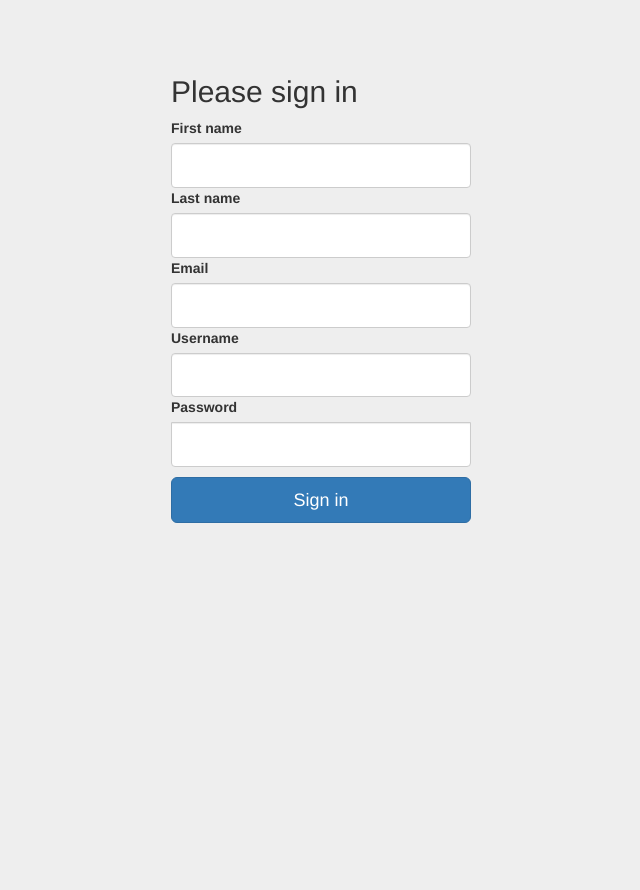
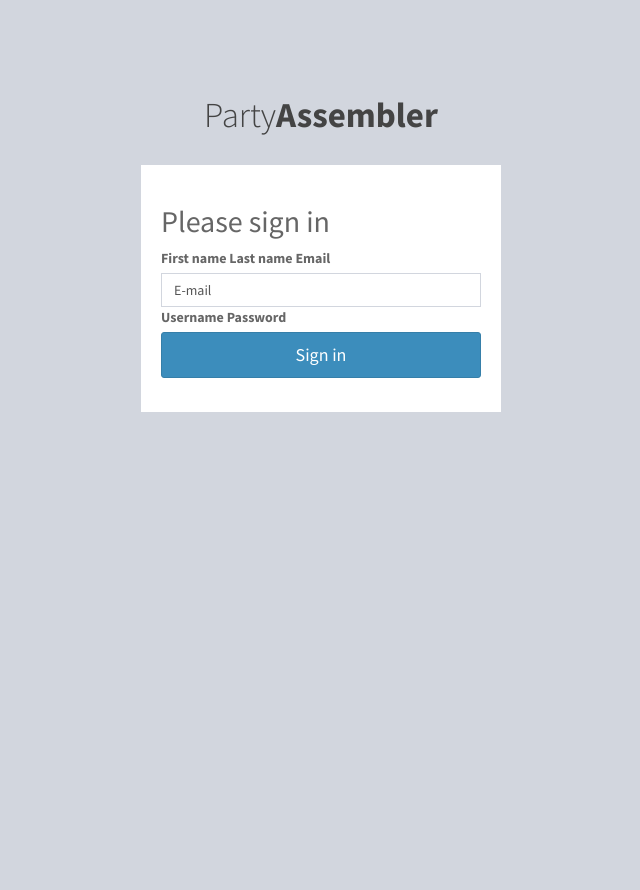
Before and after one commit to Trollador/PrjWeb, a Django app: template PartyAssembler/templates/PartyAssembler/register.html in a window 1280 px wide. Shown: the whole page, without its empty margins (319-959 px from the left). Before the commit the page ends 523 px from the top, so only its background shows below. Run offline with Django 3.2, Linux system fonts and the light colour scheme; the template is opened without the code that fills it: values that come from a table or form of the project are taken from there, others are empty; some libraries are stand-ins or nearby versions.

Commit message:
Adicionado Registro e Autenticação ao projeto, mudança de layout da index, e criação das páginas de login e registro

```diff
--- a/PartyAssembler/admin.py
+++ b/PartyAssembler/admin.py
@@ -1,6 +1,5 @@
 from django.contrib import admin
 from .models import Registro_usuario
-from .models import Perfil_usuario
 from .models import Jogos
 from .models import ta_joga
 from .models import Participa
@@ -8,7 +7,6 @@ from .models import Times
 
 
 admin.site.register(Registro_usuario)
-admin.site.register(Perfil_usuario)
 admin.site.register(Jogos)
 admin.site.register(ta_joga)
 admin.site.register(Participa)
--- a/PartyAssembler/forms.py
+++ b/PartyAssembler/forms.py
@@ -1,34 +1,26 @@
 # -*- coding: utf-8 -*-
 from django.forms import ModelForm
 from django import forms
-from django.contrib.auth.models import User
+from .models import Registro_usuario
 
-class UserModelForm(forms.ModelForm):
+
+class RegisterForm(forms.ModelForm):
     class Meta:
-        model = User
-        fields = ['first_name','last_name','email','username','password']
+        model = Registro_usuario
+        fields = ['nome','apelido','dta_nasc','email','senha']
         widgets = {
-            'first_name': forms.TextInput(attrs={'class': 'form-control','maxlength': 255}),
-            'last_name': forms.TextInput(attrs={'class': 'form-control','maxlength': 255}),
+            'nome': forms.TextInput(attrs={'class': 'form-control','maxlength': 255, 'placeholder': 'Nome'}),
+            'apelido': forms.TextInput(attrs={'class': 'form-control','maxlength': 255}),
             'email': forms.TextInput(attrs={'class': 'form-control','maxlength': 255}),
-            'username': forms.TextInput(attrs={'class': 'form-control','maxlength': 255}),
-            'password': forms.PasswordInput(attrs={'class':'form-control','maxlength': 255}),
+            'dta_nasc': forms.TextInput(attrs={'class': 'form-control','maxlength': 10}),
+            'senha': forms.PasswordInput(attrs={'class':'form-control','maxlength': 255}),
         }
 
-        error_messages = {
-            'first_name': {
-                'required': 'Campo obrigatório'
-            },
-            'last_name': {
-                'required': 'Campo obrigatório'
-            },
-            'email': {
-                'required': 'Campo obrigatório'
-            },
-            'username': {
-                'required': 'Campo obrigatório'
-            },
-            'password': {
-                'required': 'Campo obrigatório'
-            },
+class LoginForm(forms.ModelForm):
+    class Meta:
+        model = Registro_usuario
+        fields = ['apelido','senha']
+        widgets = {
+            'apelido': forms.TextInput(attrs={'class': 'form-control','maxlength': 255}),
+            'senha': forms.PasswordInput(attrs={'class':'form-control','maxlength': 255}),
         }
--- a/PartyAssembler/models.py
+++ b/PartyAssembler/models.py
@@ -2,16 +2,13 @@ from django.db import models
 
 # Create your models here.
 class Registro_usuario(models.Model):
- email=models.CharField(max_length=200, default='E-mail')
- nome=models.CharField(max_length=50, default='Nome')
- senha=models.CharField(max_length=10, default='Senha')
-
-class Perfil_usuario(models.Model):
- dta_nasc=models.DateTimeField
- nicks=models.TextField
- extras=models.TextField
- apelido=models.CharField(max_length=20, default='Apelido')
- nme_reg_usr=models.ForeignKey(Registro_usuario)
+ email=models.CharField(max_length=200, default="E-mail")
+ nome=models.CharField(max_length=50, default="Name")
+ senha=models.CharField(max_length=10, default="Password")
+ dta_nasc=models.CharField(max_length=10, default="Date")
+ nicks=models.TextField(default="Nicknames")
+ extras=models.TextField(default="Extras")
+ apelido=models.CharField(max_length=20, default="Nickname")
 
 class Jogos(models.Model):
  nome=models.CharField(max_length=50, default='Nome')
@@ -19,7 +16,7 @@ class Jogos(models.Model):
 
 class ta_joga (models.Model):
  nome_jogo=models.ForeignKey(Jogos)
- apelido_pf_usr=models.ForeignKey(Perfil_usuario)
+ apelido_pf_usr=models.ForeignKey(Registro_usuario)
  rank=models.IntegerField()
  nivel=models.IntegerField()
  #id_joga=models.IntegerField()
@@ -31,5 +28,5 @@ class Times(models.Model):
 
 class Participa(models.Model):
 # id_part=models.IntegerField(default='1')
- apelido_usr=models.ForeignKey(Perfil_usuario)
+ apelido_usr=models.ForeignKey(Registro_usuario)
  nme_time=models.ForeignKey(Times)
--- a/PartyAssembler/static/dist/css/signin.css
+++ /dev/null
@@ -1,40 +0,0 @@
-body {
-  padding-top: 40px;
-  padding-bottom: 40px;
-  background-color: #eee;
-}
-
-.form-signin {
-  max-width: 330px;
-  padding: 15px;
-  margin: 0 auto;
-}
-.form-signin .form-signin-heading,
-.form-signin .checkbox {
-  margin-bottom: 10px;
-}
-.form-signin .checkbox {
-  font-weight: normal;
-}
-.form-signin .form-control {
-  position: relative;
-  height: auto;
-  -webkit-box-sizing: border-box;
-     -moz-box-sizing: border-box;
-          box-sizing: border-box;
-  padding: 10px;
-  font-size: 16px;
-}
-.form-signin .form-control:focus {
-  z-index: 2;
-}
-.form-signin input[type="email"] {
-  margin-bottom: -1px;
-  border-bottom-right-radius: 0;
-  border-bottom-left-radius: 0;
-}
-.form-signin input[type="password"] {
-  margin-bottom: 10px;
-  border-top-left-radius: 0;
-  border-top-right-radius: 0;
-}
--- a/PartyAssembler/templates/PartyAssembler/index.html
+++ b/PartyAssembler/templates/PartyAssembler/index.html
@@ -84,7 +84,8 @@
       <div>
         <h1><spam>Party<b>Assembler</b></spam><h1>
           <p class="lead">Monte seu time para seus jogos preferidos, conheça novas pessoas.</p>
-          <button type="button" class="btn bg-orange margin btn-lg" data-toggle="modal" data-target="#Modal">Começar</button>
+          <button type="button" class="btn bg-orange margin btn-lg">Entrar</button>
+          <button type="button" class="btn bg-red margin btn-lg">Registrar</button>
       </div>
     </div>
   </div>
--- a/PartyAssembler/templates/base.html
+++ b/PartyAssembler/templates/base.html
@@ -1,38 +1,48 @@
 {% load staticfiles %}
-<!DOCTYPE html>
-<html lang="en">
+<html>
 <head>
   <meta charset="utf-8">
   <meta http-equiv="X-UA-Compatible" content="IE=edge">
-    <meta name="viewport" content="width=device-width, initial-scale=1">
-    <!-- The above 3 meta tags *must* come first in the head; any other head content must come *after* these tags -->
-    <meta name="description" content="">
-    <meta name="author" content="">
-    <link rel="icon" href="../../favicon.ico">
-
-    <title>Signin Template for Bootstrap</title>
-
-    <!-- Bootstrap core CSS -->
-    <link href="{% static 'bootstrap/css/bootstrap.min.css' %}" rel="stylesheet">
-
-
-
-    <!-- Custom styles for this template -->
-    <link href="{% static 'dist/css/signin.css' %}" rel="stylesheet">
-
-
-    <!-- HTML5 shim and Respond.js for IE8 support of HTML5 elements and media queries -->
+  <title>PartyAssembler| Games</title>
+  <!-- Tell the browser to be responsive to screen width -->
+  <meta content="width=device-width, initial-scale=1, maximum-scale=1, user-scalable=no" name="viewport">
+  <!-- Bootstrap 3.3.6 -->
+  <link rel="stylesheet" href="{% static 'bootstrap/css/bootstrap.min.css' %}">
+  <!-- Font Awesome -->
+  <link rel="stylesheet" href="https://cdnjs.cloudflare.com/ajax/libs/font-awesome/4.5.0/css/font-awesome.min.css">
+  <!-- Ionicons -->
+  <link rel="stylesheet" href="https://cdnjs.cloudflare.com/ajax/libs/ionicons/2.0.1/css/ionicons.min.css">
+  <!-- Theme style -->
+  <link rel="stylesheet" href="{% static 'dist/css/AdminLTE.min.css' %}">
+  <!-- AdminLTE Skins. Choose a skin from the css/skins
+  folder instead of downloading all of them to reduce the load. -->
+  <!--CSS personalizado-->
+  <link rel="stylesheet" href="{% static 'dist/css/style.css' %}">
+  <!-- HTML5 Shim and Respond.js IE8 support of HTML5 elements and media queries -->
+  <!-- WARNING: Respond.js doesn't work if you view the page via file:// -->
   <!--[if lt IE 9]>
   <script src="https://oss.maxcdn.com/html5shiv/3.7.3/html5shiv.min.js"></script>
   <script src="https://oss.maxcdn.com/respond/1.4.2/respond.min.js"></script>
   <![endif]-->
 </head>
+<body class="hold-transition register-page">
+<div class="register-box">
+  <div class="register-logo">
+    <a href="../../index2.html">Party<b>Assembler</b></a>
+  </div>
 
-  <body>
+  <div class="register-box-body">
 
-    <div class="container">
     {% block content %}
     {% endblock %}
-    </div> <!-- /container -->
+  </div>
+  <!-- /.form-box -->
+</div>
+<!-- /.register-box -->
+
+<!-- jQuery 2.2.3 -->
+<script src="{% static 'plugins/jQuery/jquery-2.2.3.min.js' %}"></script>
+<!-- Bootstrap 3.3.6 -->
+<script src="{% static 'bootstrap/js/bootstrap.min.js' %}"></script>
+<!-- iCheck -->
 </body>
-</html>
--- a/PartyAssembler/urls.py
+++ b/PartyAssembler/urls.py
@@ -1,7 +1,10 @@
-from django.conf.urls import url
+from django.conf.urls import include, url
 from . import views
 
+
 urlpatterns = [
-    url(r'^$', views.home),
-    url(r'^register$', views.register, name="register")
+     url(r'^$', views.home),
+     url(r'^register/$', views.register, name="register"),
+     url(r'^login/$', views.do_login, name="login"),
+     url(r'^logout/$', views.do_logout, name="logout"),
 ]
--- a/PrjWeb/settings.py
+++ b/PrjWeb/settings.py
@@ -38,6 +38,7 @@ INSTALLED_APPS = [
     'django.contrib.messages',
     'django.contrib.staticfiles',
 	'PartyAssembler',
+
 	#'django_adminlte',
 	#'django_adminlte_theme',
 ]
```
Also changed, not shown: PartyAssembler/templates/PartyAssembler/login.html (renamed from PrjWeb/wsgi.py, +14 -15 lines), PartyAssembler/views.py (+24 -6 lines), PartyAssembler/migrations/0003_auto_20170514_1611.py (added). Lines whose indentation alone changed are shown as unchanged.
